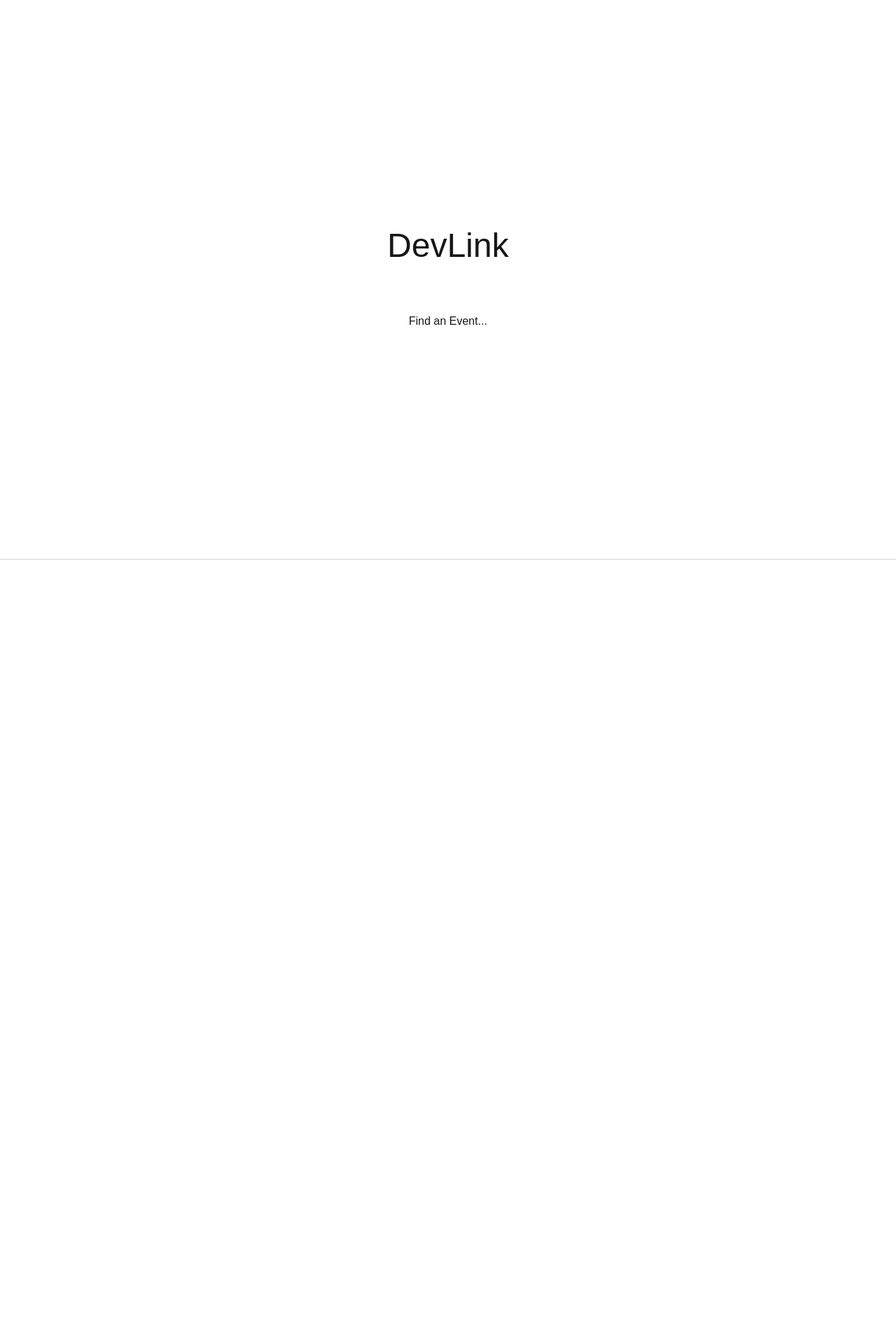
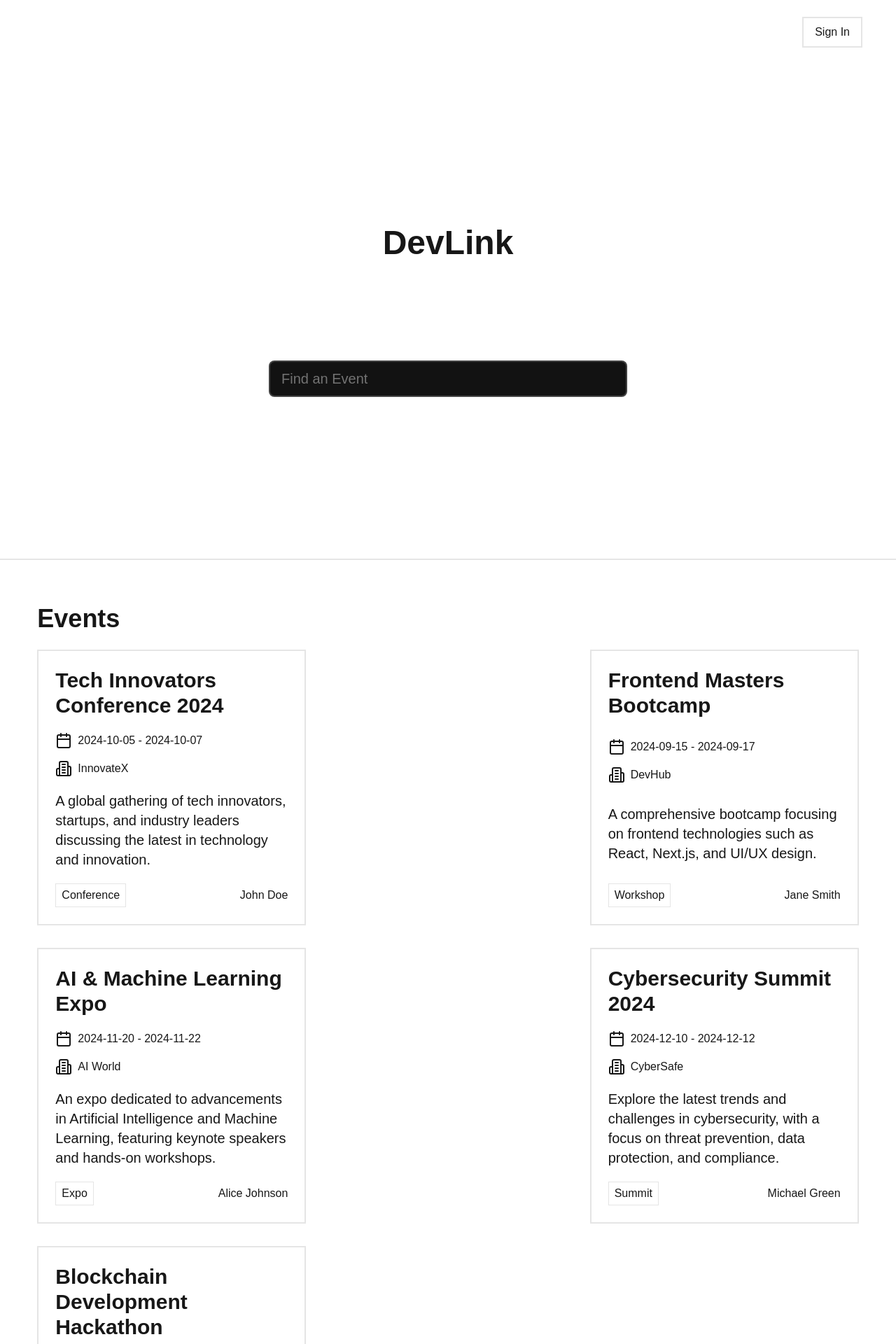
Before and after one commit to kanakshilledar/devlink, a Next.js app in the folder client/: page / in a window 1280 px wide. Shown: the top 1920 px of the page at 70% size. Before the commit the page ends 800 px from the top, so only its background shows below. Built offline with nearby package versions, Linux system fonts and the light colour scheme; a web font is replaced by a local one.

Commit message:
feat: Add More Pages

```diff
--- a/client/app/page.tsx
+++ b/client/app/page.tsx
@@ -1,16 +1,100 @@
+import { Input } from "@/components/ui/input";
+import Card from "@/components/Home/Card";
+import Link from "next/link";
+
 const page = () => {
+  const events = [
+    {
+      eventId: "1",
+      eventName: "Tech Innovators Conference 2024",
+      startDate: "2024-10-05",
+      endDate: "2024-10-07",
+      description:
+        "A global gathering of tech innovators, startups, and industry leaders discussing the latest in technology and innovation.",
+      eventType: "Conference",
+      company: "InnovateX",
+      addedBy: "John Doe",
+    },
+    {
+      eventId: "2",
+      eventName: "Frontend Masters Bootcamp",
+      startDate: "2024-09-15",
+      endDate: "2024-09-17",
+      description:
+        "A comprehensive bootcamp focusing on frontend technologies such as React, Next.js, and UI/UX design.",
+      eventType: "Workshop",
+      company: "DevHub",
+      addedBy: "Jane Smith",
+    },
+    {
+      eventId: "3",
+      eventName: "AI & Machine Learning Expo",
+      startDate: "2024-11-20",
+      endDate: "2024-11-22",
+      description:
+        "An expo dedicated to advancements in Artificial Intelligence and Machine Learning, featuring keynote speakers and hands-on workshops.",
+      eventType: "Expo",
+      company: "AI World",
+      addedBy: "Alice Johnson",
+    },
+    {
+      eventId: "4",
+      eventName: "Cybersecurity Summit 2024",
+      startDate: "2024-12-10",
+      endDate: "2024-12-12",
+      description:
+        "Explore the latest trends and challenges in cybersecurity, with a focus on threat prevention, data protection, and compliance.",
+      eventType: "Summit",
+      company: "CyberSafe",
+      addedBy: "Michael Green",
+    },
+    {
+      eventId: "5",
+      eventName: "Blockchain Development Hackathon",
+      startDate: "2024-08-25",
+      endDate: "2024-08-27",
+      description:
+        "A 48-hour hackathon focusing on blockchain technology, smart contracts, and decentralized applications.",
+      eventType: "Hackathon",
+      company: "BlockBuilders",
+      addedBy: "Emily White",
+    },
+  ];
+
   return (
-    <div>
-      <div className="w-full h-screen border-b-2 flex flex-col items-center justify-center">
-        <div className="text-5xl font-medium">DevLink</div>
-        <div className="w-5/6 mt-6 text-white/40">
-          Lorem ipsum dolor sit amet consectetur adipisicing elit. Itaque, unde
-          nam illum, assumenda rerum voluptas eligendi eveniet ipsa nihil, nisi
-          quisquam dignissimos reprehenderit numquam nostrum? Ratione libero id
-          inventore ducimus!
+    <div className="w-full flex flex-col items-center">
+      <div className="w-full h-screen border-b-2 flex flex-col">
+        <div className="flex justify-end px-12 py-6">
+          <Link
+            href="/signin"
+            className="px-4 py-2 border-2 hover:bg-white hover:text-black cursor-pointer"
+          >
+            Sign In
+          </Link>
         </div>
-        <div className="">Find an Event...</div>
+        <div className="flex flex-col justify-center gap-6 items-center grow">
+          <div className="text-5xl font-bold">DevLink</div>
+          <div className="w-5/6 text-white/40 text-2xl">
+            Lorem ipsum dolor sit amet consectetur adipisicing elit. Itaque,
+            unde nam illum, assumenda rerum voluptas eligendi eveniet ipsa
+            nihil, nisi quisquam dignissimos reprehenderit numquam nostrum?
+            Ratione libero id inventore ducimus!
+          </div>
+          <Input
+            className="bg-[#121212] w-2/5 px-4 py-6 border-2 border-white/20 rounded-lg text-xl"
+            placeholder="Find an Event"
+          />
+        </div>
       </div>
+      <div className="w-11/12 my-16">
+        <div className="text-4xl font-bold">Events</div>
+        <div className="mt-6 flex flex-wrap gap-8 justify-between">
+          {events.map((event) => (
+            <Card key={event.eventId} {...event} />
+          ))}
+        </div>
+      </div>
+      <div className="text-center my-6">&lt;footer&gt;</div>
     </div>
   );
 };
--- /dev/null
+++ b/client/app/signin/layout.tsx
@@ -0,0 +1,21 @@
+import Link from "next/link";
+
+export default function SignInLayout({
+  children,
+}: {
+  children: React.ReactNode;
+}) {
+  return (
+    <section>
+      <nav className="absolute p-8 h-12">
+        <Link href="/" className="text-4xl font-bold">
+          DevLink
+        </Link>
+      </nav>
+      {children}
+      <div className="absolute bottom-0 w-full text-center my-6">
+        &lt;footer&gt;
+      </div>
+    </section>
+  );
+}
--- /dev/null
+++ b/client/app/signin/page.tsx
@@ -0,0 +1,29 @@
+import { Input } from "@/components/ui/input";
+import Link from "next/link";
+
+const page = () => {
+  return (
+    <div className="w-full h-screen flex items-center justify-center">
+      <div className="flex flex-col gap-16 justify-between p-6 min-w-96 w-3/12 border-2">
+        <div className="text-4xl font-bold">SIGN IN</div>
+        <div>
+          <div className="text-2xl">Email:</div>
+          <Input type="text" placeholder="Email" className="mt-1" />
+          <div className="text-2xl mt-4">Password:</div>
+          <Input type="password" placeholder="Password" className="mt-1" />
+          <div className="mt-2">
+            Don't have an account? Create one{" "}
+            <Link href="/signup">
+              <u>here</u>
+            </Link>
+          </div>
+        </div>
+        <div className="px-4 py-2 border-2 hover:bg-white hover:text-black cursor-pointer text-center">
+          Sign In
+        </div>
+      </div>
+    </div>
+  );
+};
+
+export default page;
--- /dev/null
+++ b/client/app/signup/layout.tsx
@@ -0,0 +1,21 @@
+import Link from "next/link";
+
+export default function SignUpLayout({
+  children,
+}: {
+  children: React.ReactNode;
+}) {
+  return (
+    <section>
+      <nav className="absolute p-8 h-12">
+        <Link href="/" className="text-4xl font-bold">
+          DevLink
+        </Link>
+      </nav>
+      {children}
+      <div className="absolute bottom-0 w-full text-center my-6">
+        &lt;footer&gt;
+      </div>
+    </section>
+  );
+}
--- /dev/null
+++ b/client/app/signup/page.tsx
@@ -0,0 +1,40 @@
+import { Input } from "@/components/ui/input";
+import Link from "next/link";
+
+const page = () => {
+  const InputComponent = ({ title }: { title: string }) => {
+    return (
+      <div>
+        <div className="text-2xl">{title}:</div>
+        <Input type="text" placeholder={title} className="mt-1" />
+      </div>
+    );
+  };
+  return (
+    <div className="w-full h-screen flex items-center justify-center">
+      <div className="flex flex-col gap-16 justify-between p-6 min-w-96 w-3/12 border-2">
+        <div className="text-4xl font-bold">SIGN UP</div>
+        <div>
+          <div className="flex flex-col gap-4">
+            <InputComponent title="Name" />
+            <InputComponent title="Phone Number" />
+            <InputComponent title="Email" />
+            <InputComponent title="Password" />
+            <InputComponent title="Company" />
+          </div>
+          <div className="mt-2">
+            Have an account? Login in{" "}
+            <Link href="/signin">
+              <u>here</u>
+            </Link>
+          </div>
+        </div>
+        <div className="px-4 py-2 border-2 hover:bg-white hover:text-black cursor-pointer text-center">
+          Sign In
+        </div>
+      </div>
+    </div>
+  );
+};
+
+export default page;
--- /dev/null
+++ b/client/components/Home/Card.tsx
@@ -0,0 +1,48 @@
+import { Calendar, Building2 } from "lucide-react";
+
+interface CardProps {
+  eventId: string;
+  eventName: string;
+  startDate: string;
+  endDate: string;
+  description: string;
+  eventType: string;
+  company: string;
+  addedBy: string;
+}
+
+const Card = ({
+  eventId,
+  eventName,
+  startDate,
+  endDate,
+  description,
+  eventType,
+  company,
+  addedBy,
+}: CardProps) => {
+  return (
+    <div className="flex flex-col justify-between gap-5 p-6 border-2 max-w-96">
+      <div className="text-3xl font-bold">{eventName}</div>
+      <div className="flex flex-col gap-4">
+        <div className="flex items-center gap-2">
+          <Calendar />
+          <div>
+            {startDate} - {endDate}
+          </div>
+        </div>
+        <div className="flex items-center gap-2">
+          <Building2 />
+          {company}
+        </div>
+      </div>
+      <div className="text-xl">{description}</div>
+      <div className="flex justify-between items-center">
+        <div className="px-2 py-1 border">{eventType}</div>
+        <div>{addedBy}</div>
+      </div>
+    </div>
+  );
+};
+
+export default Card;
--- /dev/null
+++ b/client/components/ui/input.tsx
@@ -0,0 +1,25 @@
+import * as React from "react"
+
+import { cn } from "@/lib/utils"
+
+export interface InputProps
+  extends React.InputHTMLAttributes<HTMLInputElement> {}
+
+const Input = React.forwardRef<HTMLInputElement, InputProps>(
+  ({ className, type, ...props }, ref) => {
+    return (
+      <input
+        type={type}
+        className={cn(
+          "flex h-9 w-full rounded-md border border-input bg-transparent px-3 py-1 text-sm shadow-sm transition-colors file:border-0 file:bg-transparent file:text-sm file:font-medium file:text-foreground placeholder:text-muted-foreground focus-visible:outline-none focus-visible:ring-1 focus-visible:ring-ring disabled:cursor-not-allowed disabled:opacity-50",
+          className
+        )}
+        ref={ref}
+        {...props}
+      />
+    )
+  }
+)
+Input.displayName = "Input"
+
+export { Input }
```
Also changed, not shown: 1 other file (tests, documents, lock files or other folders).
